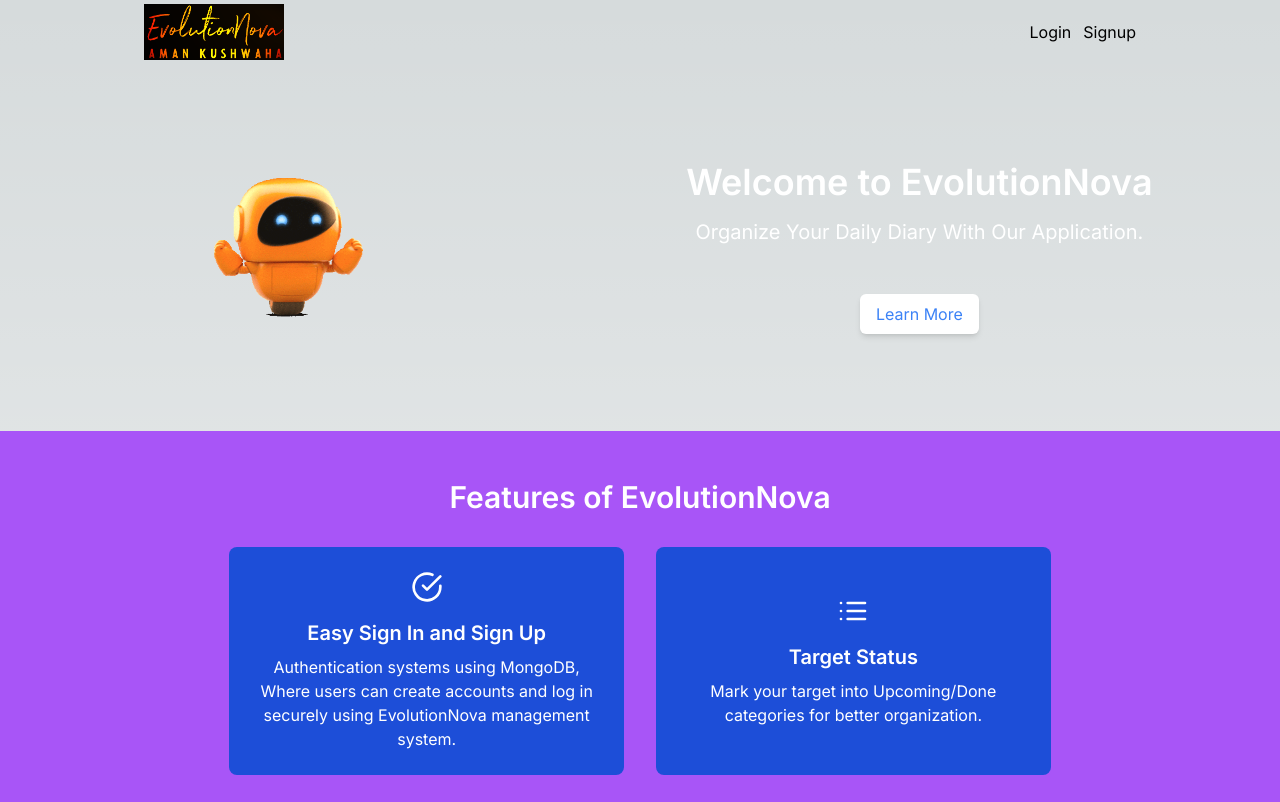
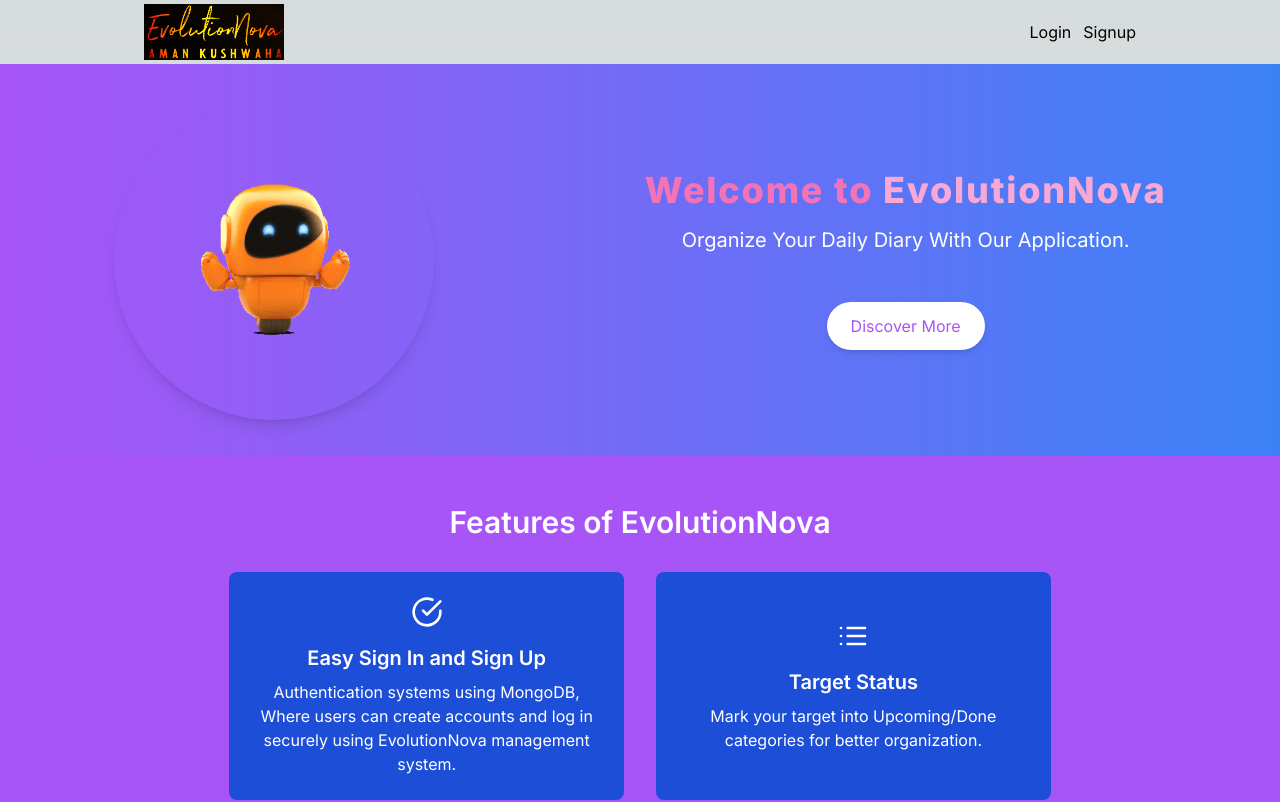
Before and after one commit to amankushwaha577/Evolution, a Next.js app: page / in a window 1280 px wide. Shown: the top 802 px of the page. Built offline with nearby package versions, Linux system fonts and the light colour scheme; no server answers.

Commit message:
Homebanner

```diff
--- a/src/components/homepage/HomeBanner.js
+++ b/src/components/homepage/HomeBanner.js
@@ -4,30 +4,28 @@
 import Image from "next/image";
 const BannerSection = () => {
   return (
-    <div className="text-white p-4">
+    <div className="bg-gradient-to-r from-purple-500 to-blue-500 text-white p-4">
     <div className="container mx-auto flex items-center justify-around py-5">
       <div className="mr-4">
         <Image
-            src={bannerImage} // Replace with the actual path to your image
+          src={bannerImage}
           alt="Banner"
-            className=" w-80 rounded-full "
+          className="w-80 h-80 rounded-full shadow-lg hover:scale-105 transform transition-transform duration-300"
         />
       </div>
       <div className="text-center">
-          <h1 className="text-4xl font-semibold mb-4">
-            Welcome to EvolutionNova
+        <h1 className="text-4xl font-extrabold mb-4 text-pink-400 tracking-wider">
+          Welcome to <span className="text-pink-300">EvolutionNova</span>
         </h1>
-          <p className="text-xl mb-8">
-            Organize Your Daily Diary With Our Application.
-          </p>
+        <p className="text-xl mb-8">Organize Your Daily Diary With Our Application.</p>
         <button
-            className="bg-white text-blue-500 px-4 py-2 mt-4 rounded-md shadow-md hover:shadow-lg transition duration-300"
+          className="bg-white text-purple-500 px-6 py-3 mt-4 rounded-full shadow-md hover:bg-purple-500 hover:text-white transform hover:scale-105 transition-all duration-300"
           onClick={() => {
             // Add your action button click event handler logic here
             console.log("Action button clicked!");
           }}
         >
-            Learn More
+          Discover More
         </button>
       </div>
     </div>
```
Lines whose indentation alone changed are shown as unchanged.
